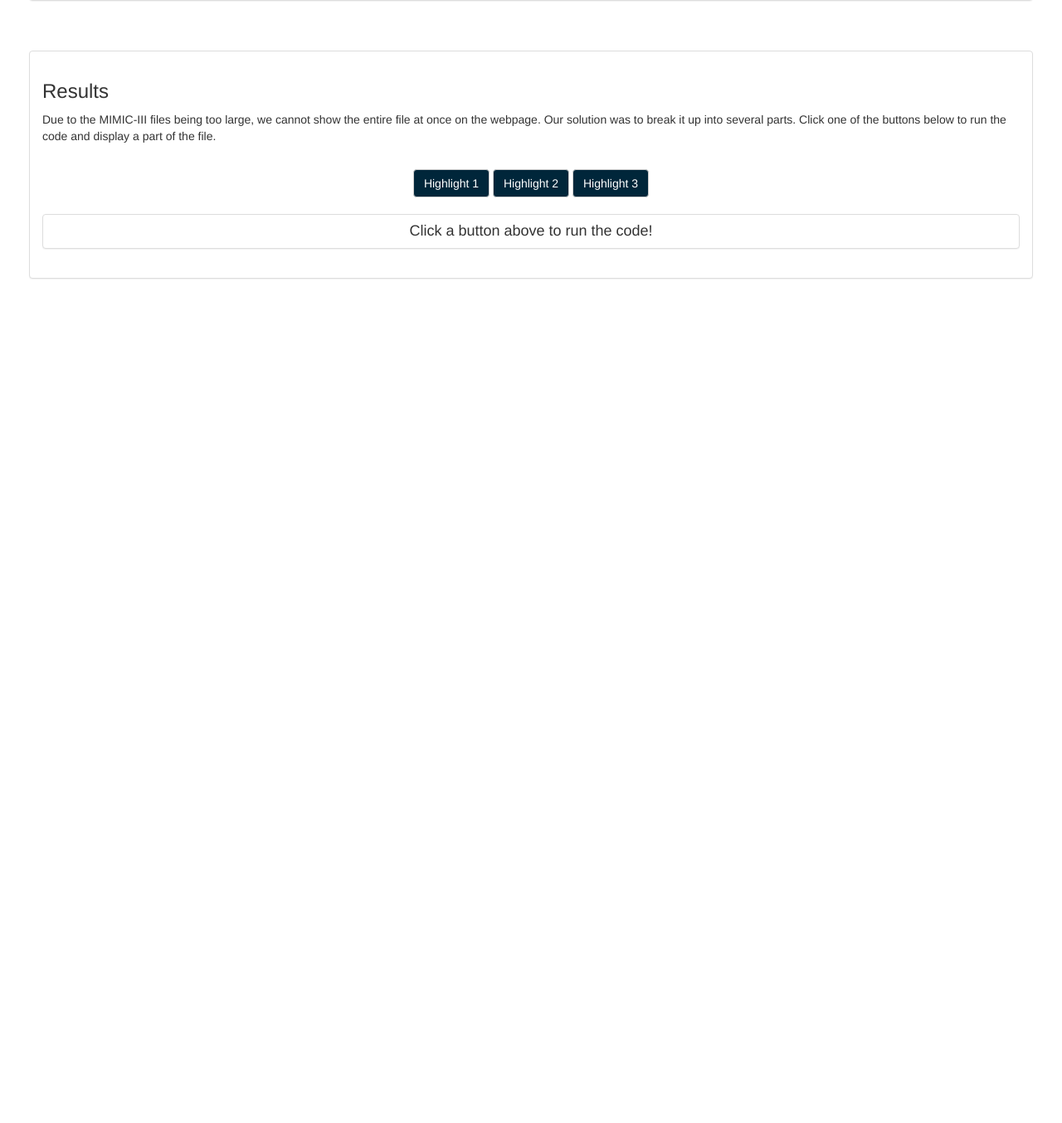
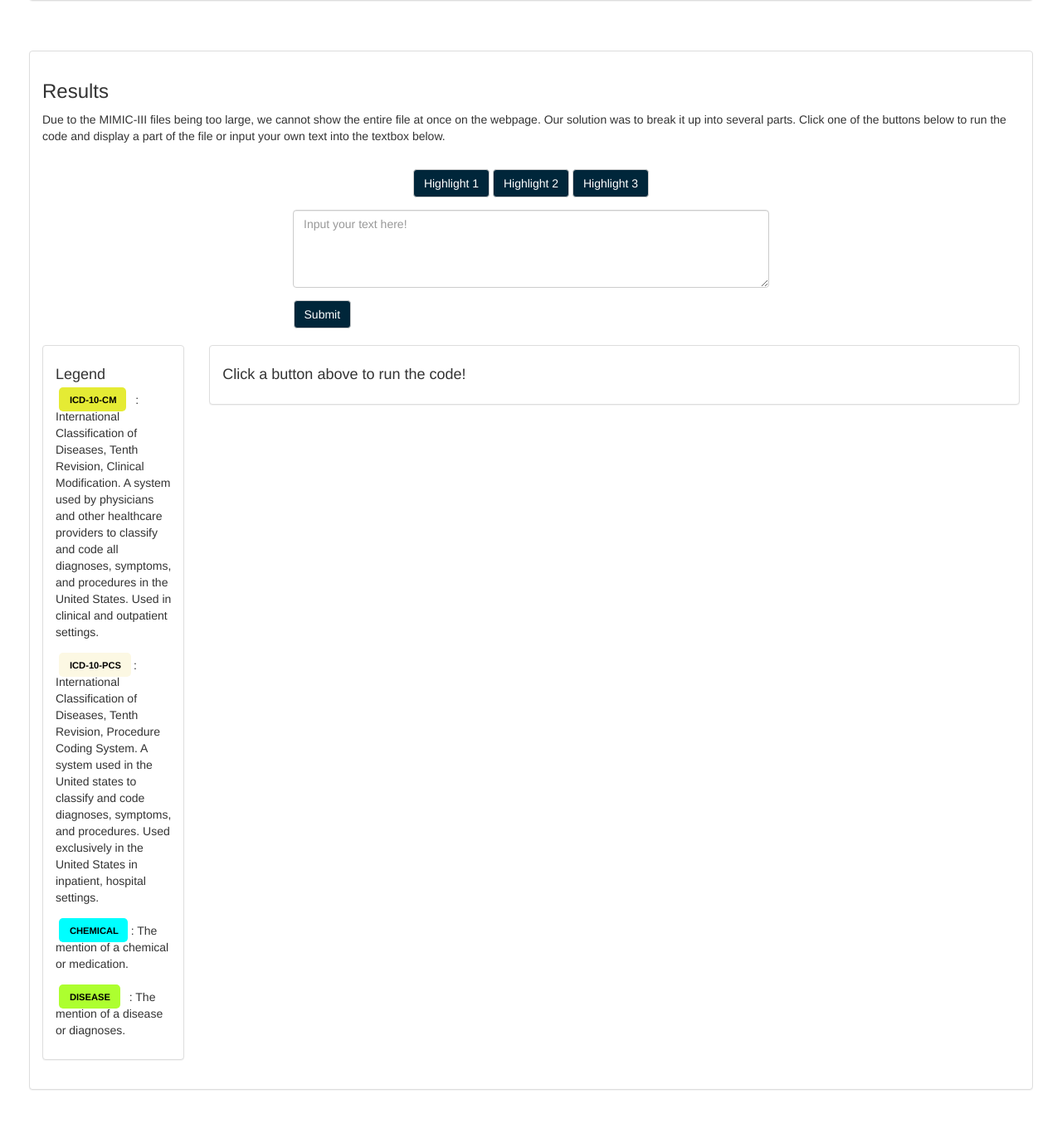
Before and after one commit to makaleebeelek/CS5890-Project-5, a Django app: page / in a window 1280 px wide. Shown: the part 1217-2571 px from the top of the page at 83% size. Before the commit the page ends 1553 px from the top, so only its background shows below. Run offline with Django 3.2, Linux system fonts and the light colour scheme; some libraries are stand-ins or nearby versions.

Commit message:
added a text box and a legend to the website. Added the code so far for the highlighting function.

```diff
--- a/FinalProject/Project5/templates/Project5/index.html
+++ b/FinalProject/Project5/templates/Project5/index.html
@@ -109,17 +109,87 @@
                 <h3>Results</h3>
                 <p>Due to the MIMIC-III files being too large, we cannot show the entire file at once on the webpage.
                     Our solution was to break it up into several parts. Click one of the buttons below to run the code
-                    and display a part of the file.</p>
+                    and display a part of the file or input your own text into the textbox below.</p>
                 <br>
                 <div class="btn-container">
                     <form action='' method='POST'>
                         {% csrf_token %}
-                        <button type="submit" value="Reply" class="btn btn-default" name="highlight1">Highlight 1</button>
-                        <button type="submit" value="Reply" class="btn btn-default" name="highlight2">Highlight 2</button>
-                        <button type="submit" value="Reply" class="btn btn-default" name="highlight3">Highlight 3</button>
+                        <div class="form-group">
+                            <button type="submit" value="Reply" class="btn btn-default" name="highlight1">Highlight 1</button>
+                            <button type="submit" value="Reply" class="btn btn-default" name="highlight2">Highlight 2</button>
+                            <button type="submit" value="Reply" class="btn btn-default" name="highlight3">Highlight 3</button>
+                        </div>
+                        <div class="row">
+                            <div class="col-lg-3"></div>
+                            <div class="col-lg-6">
+                            <div class="form-group w-75">
+                                <textarea class="form-control w-75" name="textInput" rows="4" cols="20" placeholder="Input your text here!"></textarea>
+                            </div>
+                            </div>
+                            <div class="col-lg-3"></div>
+                        </div>
+                        <div class="row">
+                            <div class="col-lg-3"></div>
+                            <div class="col-lg-1">
+                                <button type="submit" value="Reply" class="btn btn-default" name="submitText">Submit</button>
+                            </div>
+                            <div class="col-lg-8"></div>
+                        </div>
                     </form>
-                    <br>
-                    <div class="panel panel-default">{{string | safe}}</div>
+                </div>
+                <br>
+                <div class="row">
+                    <div class="col-lg-2">
+                        <div class="panel panel-default ">
+                            <div class="panel-body">
+                                <h4>Legend</h4>
+                                <p>
+                                    <mark class="entity" style="background: #E5EB34; padding: 0.45em 0.6em; margin: 0 0.25em; line-height: 1; border-radius: 0.35em;">
+                                        <span style="font-size: 0.8em; font-weight: bold; line-height: 1; border-radius: 0.35em; vertical-align: middle; margin-left: 0.5rem">
+                                            ICD-10-CM
+                                        </span>
+                                    </mark>
+                                    &nbsp; : International Classification of Diseases, Tenth Revision, Clinical Modification. A
+                                    system used by physicians and other healthcare providers to classify and code all
+                                    diagnoses, symptoms, and procedures in the United States. Used in clinical and
+                                    outpatient settings.
+                                    <br>
+                                    <br>
+                                    <mark class="entity" style="background: #EB344; padding: 0.45em 0.6em; margin: 0 0.25em; line-height: 1; border-radius: 0.35em;">
+                                        <span style="font-size: 0.8em; font-weight: bold; line-height: 1; border-radius: 0.35em; vertical-align: middle; margin-left: 0.5rem">
+                                            ICD-10-PCS
+                                        </span>
+                                    </mark>
+                                    : International Classification of Diseases, Tenth Revision, Procedure Coding System.
+                                    A system used in the United states to classify and code diagnoses, symptoms, and
+                                    procedures. Used exclusively in the United States in inpatient, hospital settings.
+                                    <br>
+                                    <br>
+                                    <mark class="entity" style="background: #00FFFF; padding: 0.45em 0.6em; margin: 0 0.25em; line-height: 1; border-radius: 0.35em;">
+                                        <span style="font-size: 0.8em; font-weight: bold; line-height: 1; border-radius: 0.35em; vertical-align: middle; margin-left: 0.5rem">
+                                            CHEMICAL
+                                        </span>
+                                    </mark>
+                                     : The mention of a chemical or medication.
+                                    <br>
+                                    <br>
+                                    <mark class="entity" style="background: #ADFF2F; padding: 0.45em 0.6em; margin: 0 0.25em; line-height: 1; border-radius: 0.35em;">
+                                        <span style="font-size: 0.8em; font-weight: bold; line-height: 1; border-radius: 0.35em; vertical-align: middle; margin-left: 0.5rem">
+                                            DISEASE
+                                        </span>
+                                    </mark>
+                                    &nbsp; : The mention of a disease or diagnoses.
+                                </p>
+                            </div>
+                        </div>
+                    </div>
+                    <div class="col-lg-10">
+                        <div class="panel panel-default">
+                            <div class="panel-body">
+                                {{string | safe}}
+                            </div>
+                        </div>
+                    </div>
                 </div>
             </div>
         </div>
--- a/FinalProject/Project5/views.py
+++ b/FinalProject/Project5/views.py
@@ -2,18 +2,49 @@ from django.shortcuts import render
 from django.http import HttpResponse
 from django.template import loader, Template
 
+import re
+import scispacy
+import spacy
+from spacy import displacy
+
+ICD_10_CM_PAT = re.compile(r'\b(?<!#)([A-Z]\d[A-Z0-9]{1,5})\b')
+ICD_10_PCS_PAT = re.compile(r'\b(?<!#)([0-9A-HJ-NP-Z]{7})\b')
+nlp = spacy.load("en_ner_bc5cdr_md")
+
+
 def index(request):
-    print(request.POST)
     if (request.POST.get('highlight1')):
         string = getHighlight(1)
     elif (request.POST.get('highlight2')):
         string = getHighlight(2)
     elif (request.POST.get('highlight3')):
         string = getHighlight(3)
+    elif (request.POST.get('submitText')):
+        text = request.POST['textInput']
+        string = getHighlight(3, text)
     else:
         string = "<h4>Click a button above to run the code!</h4>"
     return render(request, 'Project5/index.html', {'string': string})
 
-def getHighlight(num):
-    string = '<h4>Highlight '+ str(num) + ': </h4> <br>' + '<p> example: patient needs to take <mark>20mg</mark> of <mark>ibuprofen</mark> daily. </p>'
+def getHighlight(num, text="I am testing T10. My next test is AA23B56."):
+    doc = nlp(text)
+    myHtmlStr = highlight(doc)
+    string = '<h4>Highlight '+ str(num) + myHtmlStr
     return string
+
+
+def highlight(doc):
+    myHtml = displacy.render(doc, style='ent', options=get_entity_options())
+    myHtml = ICD_10_CM_PAT.sub(
+        '\n<mark class="entity" style="background: #E5EB34; padding: 0.45em 0.6em; margin: 0 0.25em; line-height: 1; border-radius: 0.35em;">\n    \g<1>\n    <span style="font-size: 0.8em; font-weight: bold; line-height: 1; border-radius: 0.35em; vertical-align: middle; margin-left: 0.5rem">ICD-10-CM</span>\n</mark>\n',
+        str(myHtml))
+    myHtml = ICD_10_PCS_PAT.sub(
+        '\n<mark class="entity" style="background: #EB344; padding: 0.45em 0.6em; margin: 0 0.25em; line-height: 1; border-radius: 0.35em;">\n    \g<1>\n    <span style="font-size: 0.8em; font-weight: bold; line-height: 1; border-radius: 0.35em; vertical-align: middle; margin-left: 0.5rem">ICD-10-PCS</span>\n</mark>\n',
+        str(myHtml))
+    return myHtml
+
+def get_entity_options():
+    entities = ["DISEASE", "CHEMICAL"]
+    my_colors = {"DISEASE": "#ADFF2F", "CHEMICAL": "#00FFFF"}
+    options = {"ents": entities, "colors": my_colors}
+    return options
```
Also changed, not shown: FinalProject/Project5/static/css/style.css (line endings or trailing spaces), img/old_main.jpg (deleted).
